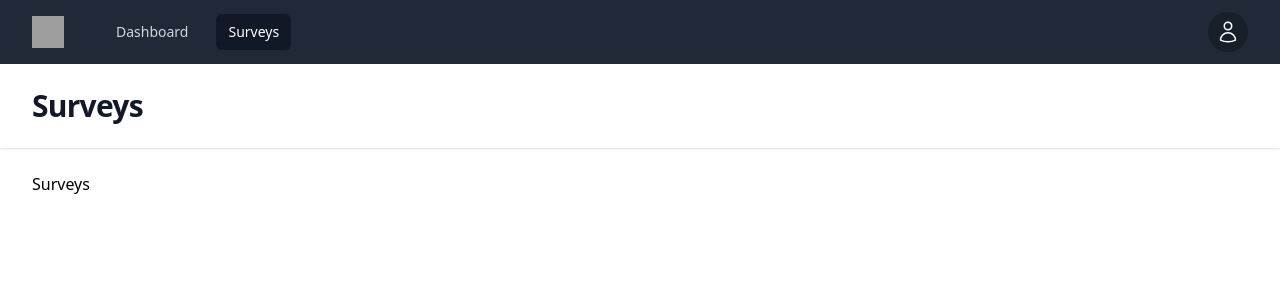
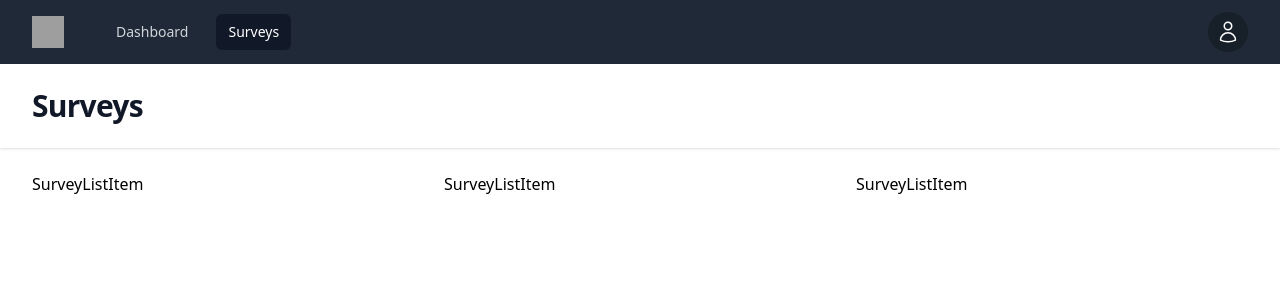
Before and after one commit to k-syota/laravel-react-survey, a React app in the folder react/: page /surveys in a window 1280 px wide. Shown: the top 300 px of the page. Built offline with nearby package versions, Linux system fonts and the light colour scheme; grey boxes are pictures that could not be loaded; the HTML template or start-up script is replaced by a standard one.

Commit message:
:sparkles: add: Survey List

```diff
--- a/react/src/components/GuestLayout.jsx
+++ b/react/src/components/GuestLayout.jsx
@@ -2,7 +2,7 @@
 import { useStateContext } from "../contexts/ContextProvider";
 
 export default function GuestLayout() {
-  const { currentUser, userToken } = useStateContext();
+  const { userToken } = useStateContext();
 
   if (userToken) {
     return <Navigate to="/" />;
--- /dev/null
+++ b/react/src/components/SurveyListItem.jsx
@@ -0,0 +1,5 @@
+import React from "react";
+
+export const SurveyListItem = ({ survey }) => {
+  return <div>SurveyListItem</div>;
+};
--- a/react/src/contexts/ContextProvider.jsx
+++ b/react/src/contexts/ContextProvider.jsx
@@ -3,9 +3,187 @@
 const stateContext = createContext({
   currentUser: {},
   userToken: null,
+  surveys: [],
   setCurrentUser: () => {},
   setUserToken: () => {},
 });
+
+const tmpSurveys = [
+  {
+    id: 1,
+    image_url: "https://api.yoursurveys.xyz/images/vJutXzn02CDwdOyh.png",
+    title: "TheCodeholic YouTube channel",
+    slug: "thecodeholic-youtube-channel",
+    status: true,
+    description:
+      "My name is Zura.<br>I am Web Developer with 9+ years of experience, free educational content creator, CTO, Lecturer and father of two wonderful daughters.<br><br>The purpose of the channel is to share my several years of experience with beginner developers.<br>Teach them what I know and make my experience as a lesson for others.",
+    created_at: "2022-01-07 13:23:41",
+    updated_at: "2022-01-18 16:34:19",
+    expire_date: "2022-01-23",
+    questions: [
+      {
+        id: 15,
+        type: "text",
+        question: "From which country are you?",
+        description: null,
+      },
+      {
+        id: 16,
+        type: "checkbox",
+        question: "Which language videos do you want to see on my channel?",
+        description:
+          "Lorem ipsum dolor sit amet, consectetur adipisicing elit. Assumenda cumque earum eos esse est ex facilis, iure laboriosam maiores neque nesciunt nulla placeat praesentium quae quos ratione, recusandae totam velit!",
+        data: {
+          options: [
+            {
+              uuid: "8ee03188-9e7e-44e5-9176-7574c0beec6f",
+              text: "JavaScript",
+            },
+            {
+              uuid: "fe9497f2-8f05-4c82-9586-26e36736fa9e",
+              text: "PHP",
+            },
+            {
+              uuid: "db0f194c-d32d-4e19-929e-08f7b4e2bcc0",
+              text: "HTML + CSS",
+            },
+            {
+              uuid: "93273c4c-ac8f-432e-b847-e467df64ab9c",
+              text: "All of the above",
+            },
+            {
+              uuid: "d54818a7-ad7e-4b69-9287-16a8dc50a6cb",
+              text: "Everything Zura thinks will be good",
+            },
+          ],
+        },
+      },
+      {
+        id: 17,
+        type: "select",
+        question:
+          "Which PHP framework videos do you want to see on my channel?",
+        description:
+          "Lorem ipsum dolor sit amet, consectetur adipisicing elit. Assumenda cumque earum eos esse est ex facilis, iure laboriosam maiores neque nesciunt nulla placeat praesentium quae quos ratione, recusandae totam velit!",
+        data: {
+          options: [
+            {
+              uuid: "fb907cfe-b7a1-4b24-86fb-03f9c44aa710",
+              text: "Laravel",
+            },
+            {
+              uuid: "e2629262-93ca-4a7a-8129-19c765664a04",
+              text: "Yii2",
+            },
+            {
+              uuid: "9a11a425-d9fe-4fe9-86af-bb814e3d9271",
+              text: "Codeigniter",
+            },
+            {
+              uuid: "484268b1-d3aa-47f8-a185-356ed48e50fe",
+              text: "Symfony",
+            },
+          ],
+        },
+      },
+      {
+        id: 18,
+        type: "radio",
+        question: "Which Laravel Framework do you love most?",
+        description:
+          "Lorem ipsum dolor sit amet, consectetur adipisicing elit. Assumenda cumque earum eos esse est ex facilis, iure laboriosam maiores neque nesciunt nulla placeat praesentium quae quos ratione, recusandae totam velit!",
+        data: {
+          options: [
+            {
+              uuid: "c02e50e6-5ebf-4344-9822-baa16502dbdb",
+              text: "Laravel 5",
+            },
+            {
+              uuid: "90a15aae-ef4c-4d04-aa05-8e840d4a2ded",
+              text: "Laravel 6",
+            },
+            {
+              uuid: "93c64532-c1eb-4bfd-bd00-ab51cafdee78",
+              text: "Laravel 7",
+            },
+            {
+              uuid: "51f6a704-7a86-47a4-9b2d-72bb026a3371",
+              text: "Laravel 8",
+            },
+          ],
+        },
+      },
+      {
+        id: 19,
+        type: "checkbox",
+        question:
+          "What type of projects do you want to see on my channel built with Laravel?",
+        description:
+          "Lorem ipsum dolor sit amet, consectetur adipisicing elit. Assumenda cumque earum eos esse est ex facilis, iure laboriosam maiores neque nesciunt nulla placeat praesentium quae quos ratione, recusandae totam velit!",
+        data: {
+          options: [
+            {
+              uuid: "c5519ab0-3282-4758-a34b-506052bf1342",
+              text: "REST API",
+            },
+            {
+              uuid: "dfbbc0af-8fff-44ae-be36-e85270041729",
+              text: "E-commerce",
+            },
+            {
+              uuid: "6940c122-505f-4d9d-a103-472f923fad94",
+              text: "Real Estate",
+            },
+            {
+              uuid: "2b3c12a4-8f3c-4276-ae59-4e9d55e849be",
+              text: "All of the above",
+            },
+          ],
+        },
+      },
+      {
+        id: 22,
+        type: "textarea",
+        question: "What do you think about TheCodeholic channel?",
+        description: "Write your honest opinion. Everything is anonymous.",
+        data: [],
+      },
+      {
+        id: 23,
+        type: "text",
+        question: "Which channel is your favorite one?",
+        description: null,
+        data: [],
+      },
+    ],
+  },
+  {
+    id: 2,
+    image_url: "https://api.yoursurveys.xyz/images/gjIHElz4aKrL0nT0.png",
+    title: "React",
+    slug: "react",
+    status: true,
+    description:
+      "React makes it painless to create interactive UIs. Design simple views for each state in your application, and React will efficiently update and render just the right components when your data changes.",
+    created_at: "2022-01-07 08:50:40",
+    updated_at: "2022-01-07 13:37:37",
+    expire_date: "2022-02-01",
+    questions: [],
+  },
+  {
+    id: 3,
+    image_url: "https://api.yoursurveys.xyz/images/WPfzo0g66huUYYwR.png",
+    title: "Laravel 9",
+    slug: "laravel-9",
+    status: true,
+    description:
+      "Laravel is a web application framework with expressive, elegant syntax. We\u2019ve already laid the foundation \u2014 freeing you to create without sweating the small things.",
+    created_at: "2022-01-07 13:28:56",
+    updated_at: "2022-01-07 13:28:56",
+    expire_date: "2022-01-20",
+    questions: [],
+  },
+];
 
 export const ContextProvider = ({ children }) => {
   const [currentUser, setCurrentUser] = useState({
@@ -15,6 +193,7 @@
       "https://images.unsplash.com/photo-1472099645785-5658abf4ff4e?ixlib=rb-1.2.1&ixid=eyJhcHBfaWQiOjEyMDd9&auto=format&fit=facearea&facepad=2&w=256&h=256&q=80",
   });
   const [userToken, setUserToken] = useState("1234");
+  const [surveys, setSurveys] = useState(tmpSurveys);
   return (
     <stateContext.Provider
       value={{
@@ -22,6 +201,7 @@
         setCurrentUser,
         userToken,
         setUserToken,
+        surveys,
       }}
     >
       {children}
--- a/react/src/views/Surveys.jsx
+++ b/react/src/views/Surveys.jsx
@@ -1,9 +1,19 @@
 import { PageComponent } from "../components/PageComponent";
+import { SurveyListItem } from "../components/SurveyListItem";
+import { useStateContext } from "../contexts/ContextProvider";
 
 export default function Surveys() {
+  const { surveys } = useStateContext();
+  console.log(surveys);
   return (
     <>
-      <PageComponent title="Surveys">Surveys</PageComponent>
+      <PageComponent title="Surveys">
+        <div className="grid grid-cols-1 gap-5 sm:grid-cols-2 md:grid-cols-3">
+          {surveys.map((survey) => (
+            <SurveyListItem survey={survey} key={survey.id} />
+          ))}
+        </div>
+      </PageComponent>
     </>
   );
 }
```
